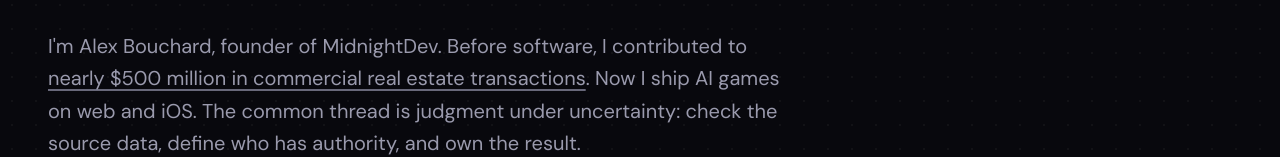
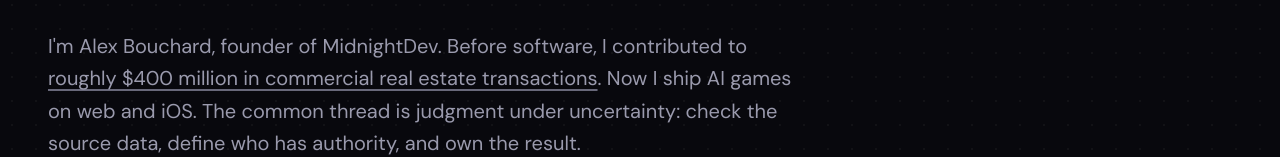
Before and after one commit to abouchard11/midnightdev, a Next.js app: page / in a window 1280 px wide. Shown: the part 248-405 px from the top of the page. Built offline with nearby package versions, Linux system fonts and the light colour scheme.

Commit message:
Align real-estate figure with LinkedIn profile

```diff
--- a/src/app/page.tsx
+++ b/src/app/page.tsx
@@ -120,7 +120,7 @@
                 rel="noopener noreferrer"
                 className="underline decoration-[var(--text-dim)] underline-offset-4 transition-colors hover:text-[var(--text-primary)] hover:decoration-[var(--text-muted)]"
               >
-                nearly $500 million in commercial real estate transactions
+                roughly $400 million in commercial real estate transactions
               </a>
               . Now I ship AI games on web and iOS. The common thread is judgment
               under uncertainty: check the source data, define who has authority,
```
